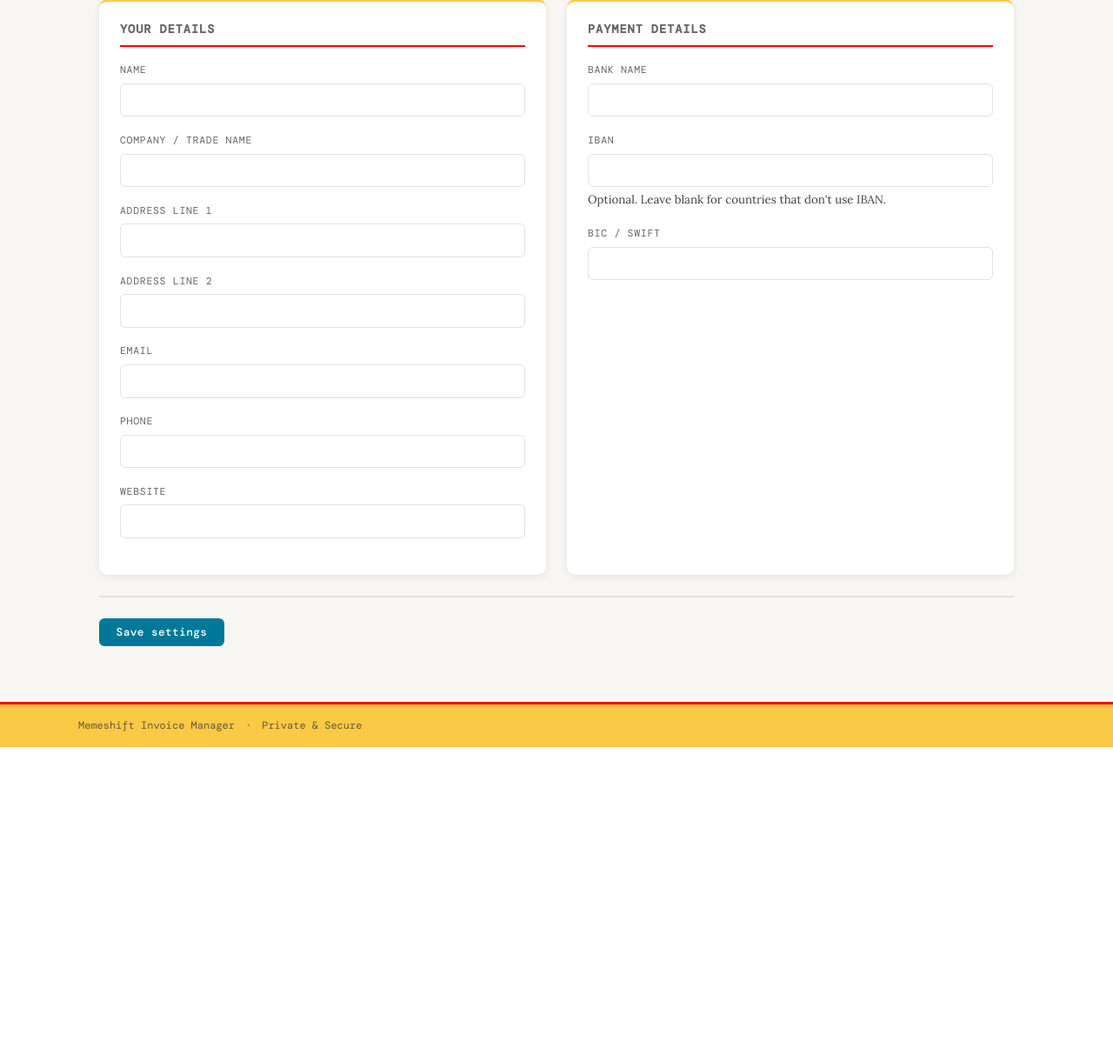
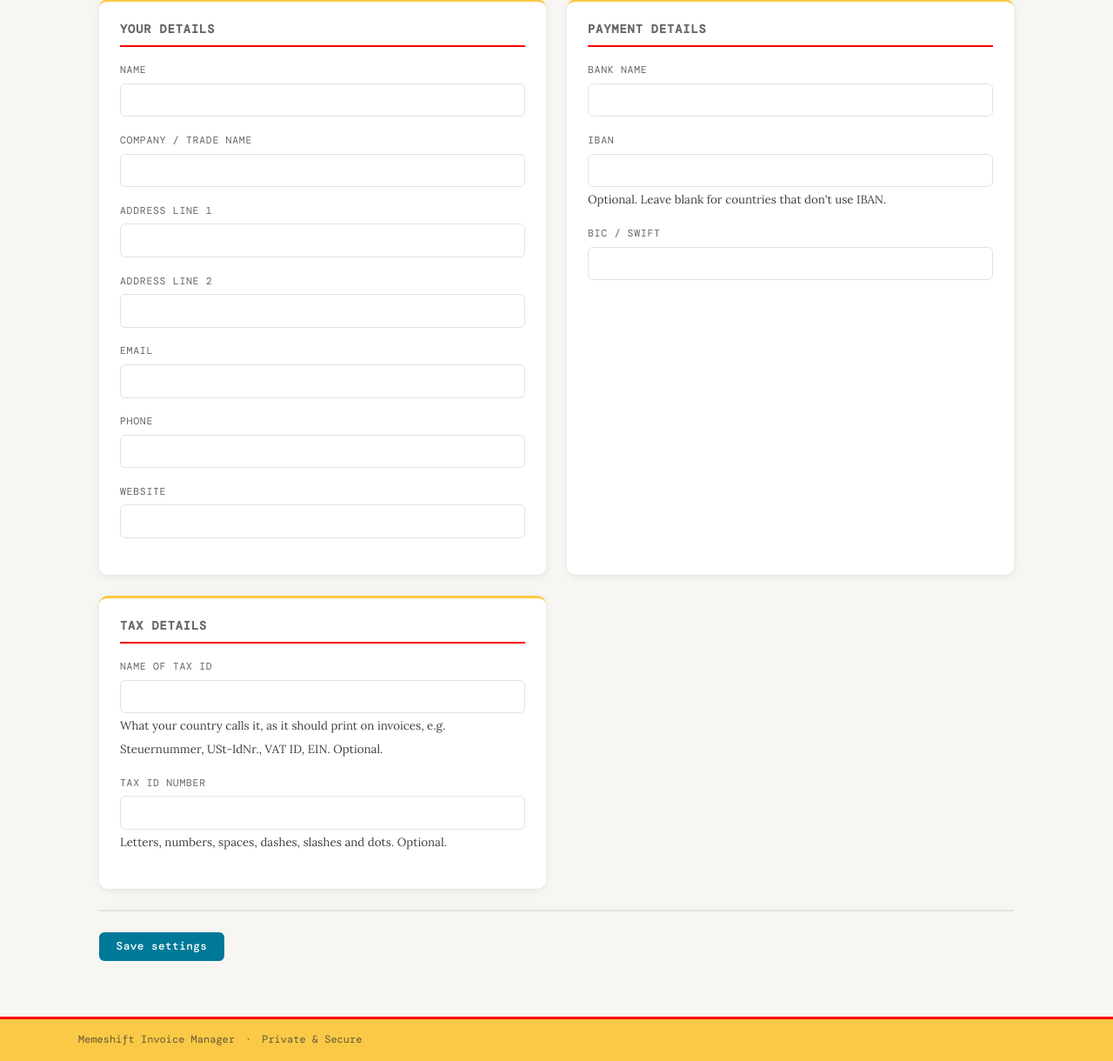
Before and after one commit to memeshift/invoices, a PHP site: page /pages/settings.php in a window 1280 px wide. Shown: the part 163-1383 px from the top of the page at 87% size. Before the commit the page ends 1022 px from the top, so only its background shows below. Run offline with PHP 8.4, Linux system fonts and the light colour scheme; the visitor is signed in with stand-in values (Sample User, id 1); tables that the repository leaves empty hold one stand-in row (values such as "Sample post").

Commit message:
added tax id name and field

```diff
--- a/config/bootstrap.php
+++ b/config/bootstrap.php
@@ -40,6 +40,8 @@ const SETTINGS_FIELDS = [
     'FREELANCER_BANK_NAME'     => 'Bank name',
     'FREELANCER_IBAN'          => 'IBAN',
     'FREELANCER_BIC'           => 'BIC / SWIFT',
+    'FREELANCER_TAX_ID_LABEL'  => 'Name of tax ID',
+    'FREELANCER_TAX_ID'        => 'Tax ID number',
 ];
 
 // Saved settings override .env; if the table doesn't exist yet, .env values stand
@@ -58,6 +60,8 @@ define('FREELANCER_WEBSITE',     $_ENV['FREELANCER_WEBSITE']     ?? '');
 define('FREELANCER_BANK',        $_ENV['FREELANCER_BANK_NAME']   ?? '');
 define('FREELANCER_IBAN',        $_ENV['FREELANCER_IBAN']        ?? '');
 define('FREELANCER_BIC',         $_ENV['FREELANCER_BIC']         ?? '');
+define('FREELANCER_TAX_ID_LABEL', $_ENV['FREELANCER_TAX_ID_LABEL'] ?? '');
+define('FREELANCER_TAX_ID',      $_ENV['FREELANCER_TAX_ID']      ?? '');
 
 // Session security
 ini_set('session.cookie_httponly', '1');
--- a/pages/settings.php
+++ b/pages/settings.php
@@ -24,6 +24,10 @@ if ($_SERVER['REQUEST_METHOD'] === 'POST') {
         $error = 'Email address is not valid.';
     }
 
+    if (!$error && $values['FREELANCER_TAX_ID'] !== '' && !preg_match('/^[\p{L}\p{N} \/.\-]+$/u', $values['FREELANCER_TAX_ID'])) {
+        $error = 'Tax ID may only contain letters, numbers, spaces, dashes, slashes and dots.';
+    }
+
     if (!$error && $values['FREELANCER_IBAN'] !== '') {
         if (!isValidIban($values['FREELANCER_IBAN'])) {
             $error = 'IBAN failed the checksum. Check for a typo, or leave it blank.';
@@ -48,6 +52,13 @@ if ($_SERVER['REQUEST_METHOD'] === 'POST') {
 $groups = [
     'Your details'    => ['FREELANCER_NAME', 'FREELANCER_COMPANY', 'FREELANCER_ADDRESS_LINE1', 'FREELANCER_ADDRESS_LINE2', 'FREELANCER_EMAIL', 'FREELANCER_PHONE', 'FREELANCER_WEBSITE'],
     'Payment details' => ['FREELANCER_BANK_NAME', 'FREELANCER_IBAN', 'FREELANCER_BIC'],
+    'Tax details'     => ['FREELANCER_TAX_ID_LABEL', 'FREELANCER_TAX_ID'],
+];
+
+$notes = [
+    'FREELANCER_IBAN'         => "Optional. Leave blank for countries that don't use IBAN.",
+    'FREELANCER_TAX_ID_LABEL' => 'What your country calls it, as it should print on invoices, e.g. Steuernummer, USt-IdNr., VAT ID, EIN. Optional.',
+    'FREELANCER_TAX_ID'       => 'Letters, numbers, spaces, dashes, slashes and dots. Optional.',
 ];
 
 require_once dirname(__DIR__) . '/includes/header.php';
@@ -74,9 +85,9 @@ require_once dirname(__DIR__) . '/includes/header.php';
                 <input type="<?= $key === 'FREELANCER_EMAIL' ? 'email' : 'text' ?>"
                     id="<?= e($key) ?>" name="<?= e($key) ?>" maxlength="255"
                     value="<?= e($values[$key]) ?>"
-                    <?= $key === 'FREELANCER_IBAN' ? 'aria-describedby="iban-note"' : '' ?>>
-                <?php if ($key === 'FREELANCER_IBAN'): ?>
-                <small id="iban-note">Optional. Leave blank for countries that don't use IBAN.</small>
+                    <?= isset($notes[$key]) ? 'aria-describedby="' . e($key) . '-note"' : '' ?>>
+                <?php if (isset($notes[$key])): ?>
+                <small id="<?= e($key) ?>-note"><?= e($notes[$key]) ?></small>
                 <?php endif; ?>
             </div>
             <?php endforeach; ?>
--- a/templates/invoice-pdf.php
+++ b/templates/invoice-pdf.php
@@ -434,6 +434,11 @@
                     <?php if (FREELANCER_EMAIL): ?><?= e(FREELANCER_EMAIL) ?><br><?php endif; ?>
                     <?php if (FREELANCER_PHONE): ?><?= e(FREELANCER_PHONE) ?><?php endif; ?>
                 </div>
+                <?php if (FREELANCER_TAX_ID): ?>
+                <div class="freelancer-detail">
+                    <?= e(FREELANCER_TAX_ID_LABEL ?: 'Tax ID') ?>: <?= e(FREELANCER_TAX_ID) ?>
+                </div>
+                <?php endif; ?>
             </div>
             <div class="header-right">
                 <div class="invoice-label">Invoice</div>
```
